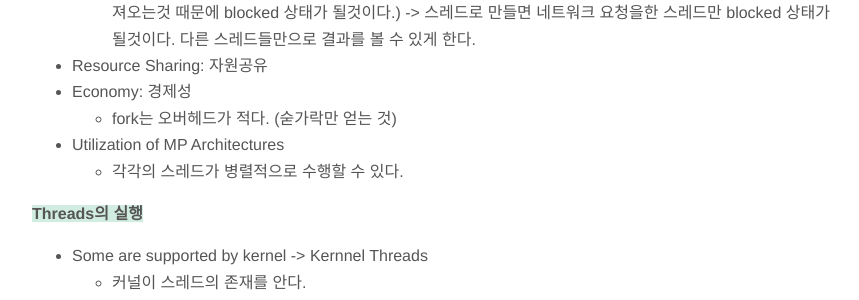
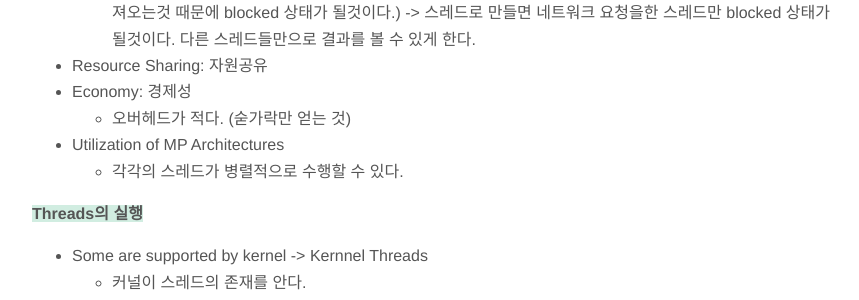
Before and after one commit to hyunwlee-dev/TIL, a Jekyll site: the page built from _posts/2021-10-07-til.md, in a window 1280 px wide and 900 px high, scrolled down 14943 px. Shown: the part 150-450 px from the top of the window, without its empty margins (208-1067 px from the left). Built offline with Jekyll 4.4.1, drawn with Linux system fonts in a browser that asks for light colours; nearby versions of some CDN libraries.

Commit message:
modified:   2021-10-07-til.md

```diff
--- a/_posts/2021-10-07-til.md
+++ b/_posts/2021-10-07-til.md
@@ -394,7 +394,7 @@ Threads
   - 사용자 입장에서 빠르다. 웹 브라우저를 띄어 놓고 홈페이지 주소를 치게되면 html문서가 날아오게된다. 문서를 웹브라우저 화면에 display하려 했더니 이미지가 embeded가 되있어 웹브라우저가 해석해서 다시 웹 서버에게 요청을 하게되는데 그 이미지들이 다 도착하면 html에다가 텍스트도 작성해서 보여주게 된다. (이미지 가져오는것 때문에 blocked 상태가 될것이다.) -> 스레드로 만들면 네트워크 요청을한 스레드만 blocked 상태가 될것이다. 다른 스레드들만으로 결과를 볼 수 있게 한다.
 - Resource Sharing: 자원공유
 - Economy: 경제성
-  - fork는 오버헤드가 적다. (숟가락만 얻는 것)
+  - 오버헤드가 적다. (숟가락만 얻는 것)
 - Utilization of MP Architectures
   - 각각의 스레드가 병렬적으로 수행할 수 있다.
 
```
